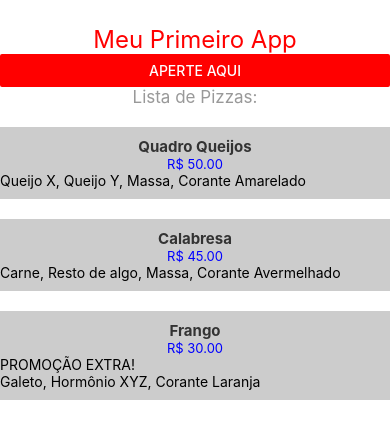
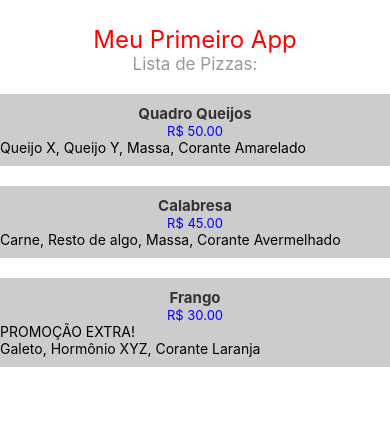
Before and after one commit to gustavoalvesdev/react-native-studies, a React Native app in the folder meu-primeiro-app/: screen / in a window 390 px wide. Shown: the top 438 px of the page. Built offline with nearby package versions, Linux system fonts and the light colour scheme.

Commit message:
Conhecendo o Pressable

```diff
--- a/meu-primeiro-app/App.tsx
+++ b/meu-primeiro-app/App.tsx
@@ -1,28 +1,35 @@
-import { Text, SafeAreaView, StyleSheet, Button, Alert } from 'react-native';
+import { Text, SafeAreaView, StyleSheet, Button, Alert, Pressable, View } from 'react-native';
 import { PizzaItem } from './components/PizzaItem';
 
 const App = () => {
 
-  const handleButton = () => {
-    Alert.alert('Apertou no botão!');
+  const handlePressIn = () => {
+    Alert.alert('Começou o PRESS');
+  }
+
+  const handlePressOut = () => {
+    Alert.alert('Tirou o dedo!');
+  }
+
+  const handleLongPress = () => {
+    Alert.alert('Segurou o dedo');
   }
 
   return (
     <SafeAreaView>
         <Text style={styles.title}>Meu Primeiro App</Text>
 
-        <Button
-          title="Aperte aqui"
-          onPress={handleButton}
-          color='#FF0000'
-        />
+        <Text style={styles.subtitle}>Lista de Pizzas:</Text>
 
-        <Text style={styles.subtitle}>Lista de Pizzas:</Text>
-        <PizzaItem
-          name="Quadro Queijos"
-          price={50}
-          items={['Queijo X', 'Queijo Y', 'Massa', 'Corante Amarelado']}
-        />
+        <Pressable
+          onPressOut={handlePressOut}
+        >
+          <PizzaItem
+            name="Quadro Queijos"
+            price={50}
+            items={['Queijo X', 'Queijo Y', 'Massa', 'Corante Amarelado']}
+          />
+        </Pressable>
         <PizzaItem
           name="Calabresa"
           price={45}
@@ -49,6 +56,16 @@ const styles = StyleSheet.create({
     fontSize: 17,
     color: '#999',
     textAlign: 'center'
+  },
+  button: {
+    backgroundColor: '#FF0000',
+    padding: 10,
+    margin: 10
+  },
+  buttonText: {
+    color: '#FFFFFF',
+    textAlign: 'center',
+
   }
 });
 
```
